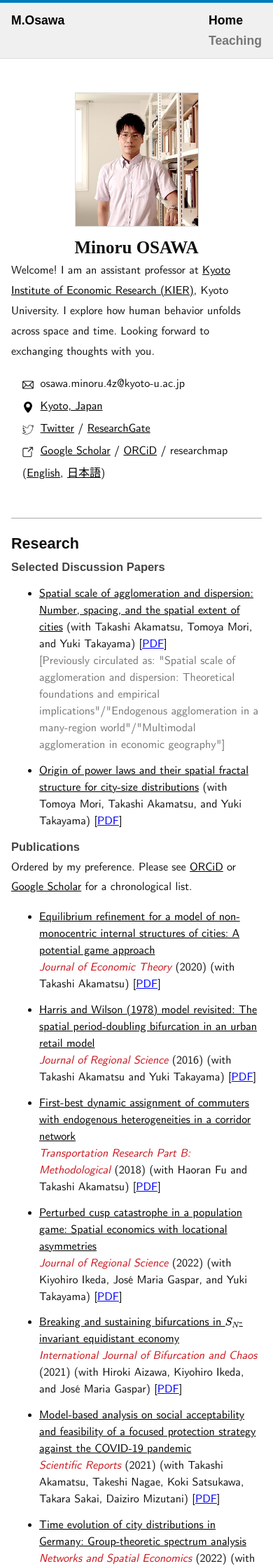
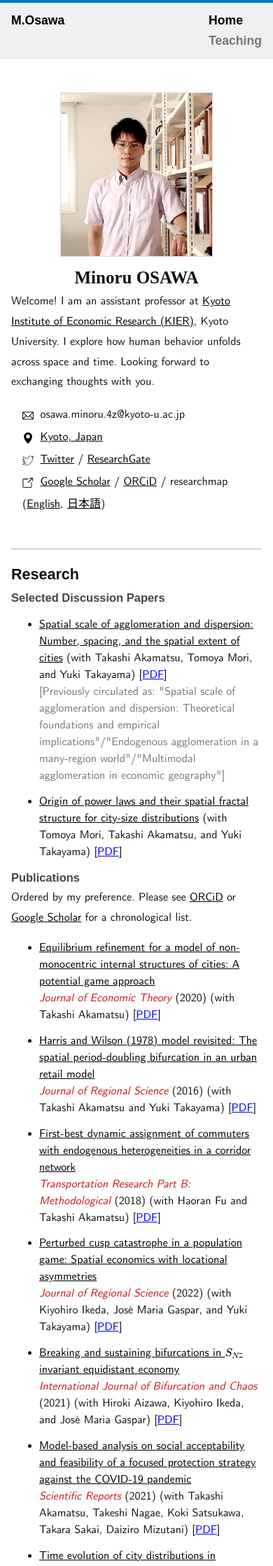
Before and after one commit to mino-osawa/mino-osawa.github.io, a Jekyll site: the page built from index.markdown, in a window 390 px wide. Shown: the top 2238 px of the page at 70% size. Built offline with Jekyll 4.4.1, drawn with Linux system fonts in a browser that asks for light colours; some web fonts are replaced.

Commit message:
minor style fix

```diff
--- a/assets/css/main.css
+++ b/assets/css/main.css
@@ -180,7 +180,6 @@ p {
 }
 
 .post_misc {
-    font-family: "CMU Serif", "Noto Serif JP", sans-serif;
     display: inline-block;
     margin-left: 1em;
 }
@@ -432,7 +431,7 @@ p {
     }
 
     #profile_pic {
-        width: clamp(10rem, 5.714rem + 21.43vw, 16rem);
+        width: clamp(13rem, 10.857rem + 10.71vw, 16rem);
         height: auto;
     }
 
```
